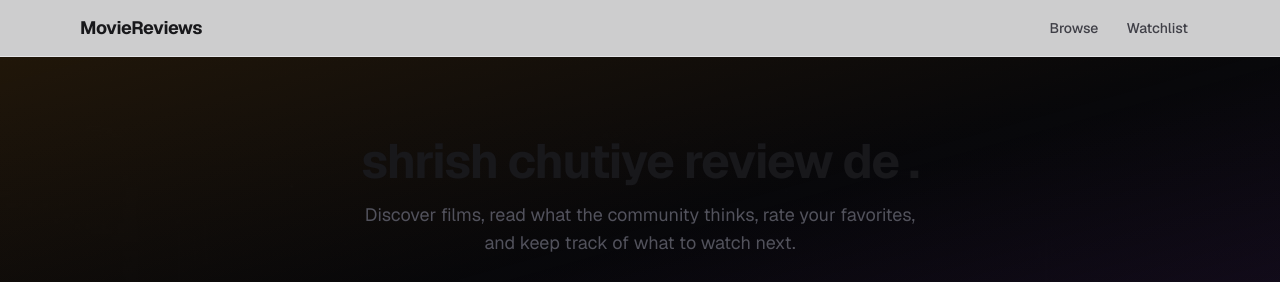
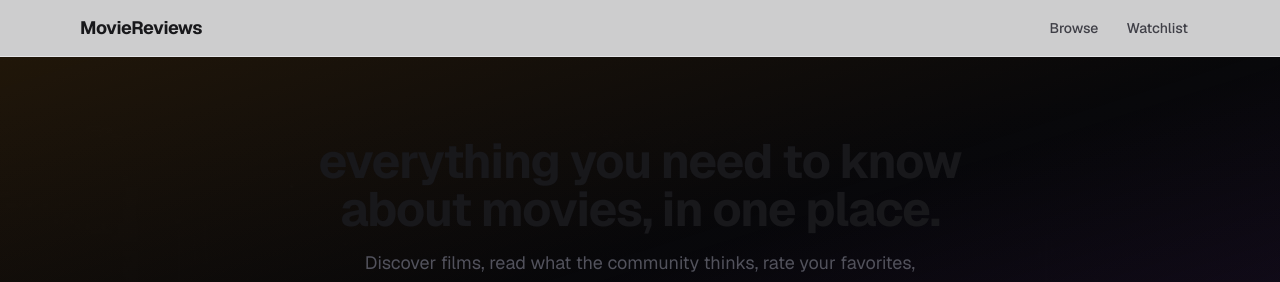
Before and after one commit to Nehalsurapuram/movie, a Next.js app: page / in a window 1280 px wide. Shown: the top 282 px of the page. Built offline with nearby package versions, Linux system fonts and the light colour scheme; no server answers.

Commit message:
fix: update header text for clarity and professionalism

```diff
--- a/app/page.tsx
+++ b/app/page.tsx
@@ -13,7 +13,7 @@ export default async function Home() {
         <div className="absolute inset-0 bg-gradient-to-br from-amber-500/10 via-transparent to-purple-500/10" />
         <div className="relative mx-auto max-w-6xl px-4 py-20 text-center">
           <h1 className="mx-auto max-w-2xl text-4xl font-bold tracking-tight sm:text-5xl">
-            shrish chutiye review de .
+            everything you need to know about movies, in one place.
           </h1>
           <p className="mx-auto mt-4 max-w-xl text-lg text-zinc-600 dark:text-zinc-400">
             Discover films, read what the community thinks, rate your favorites,
```
